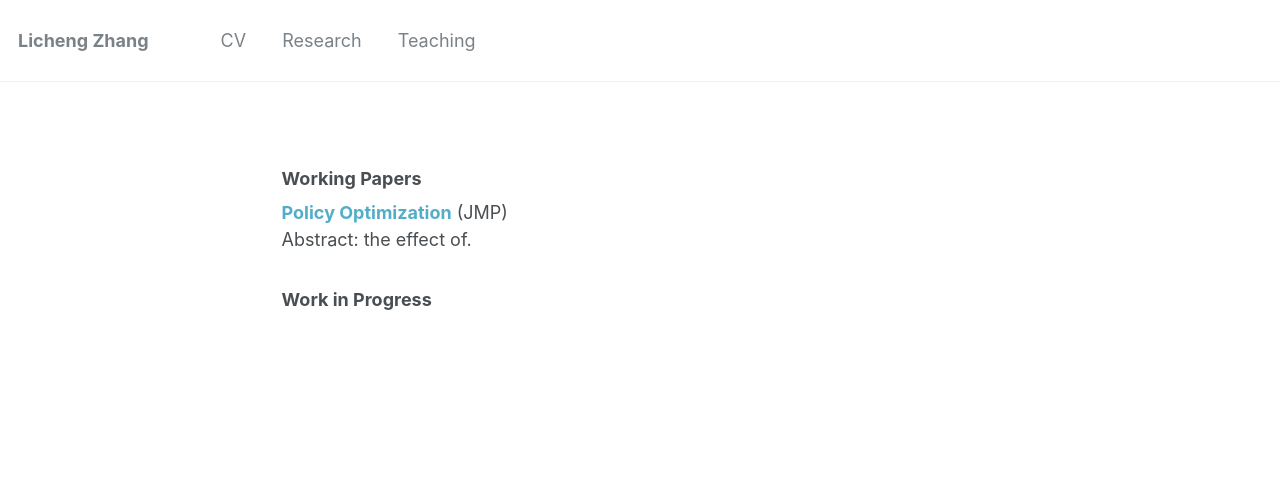
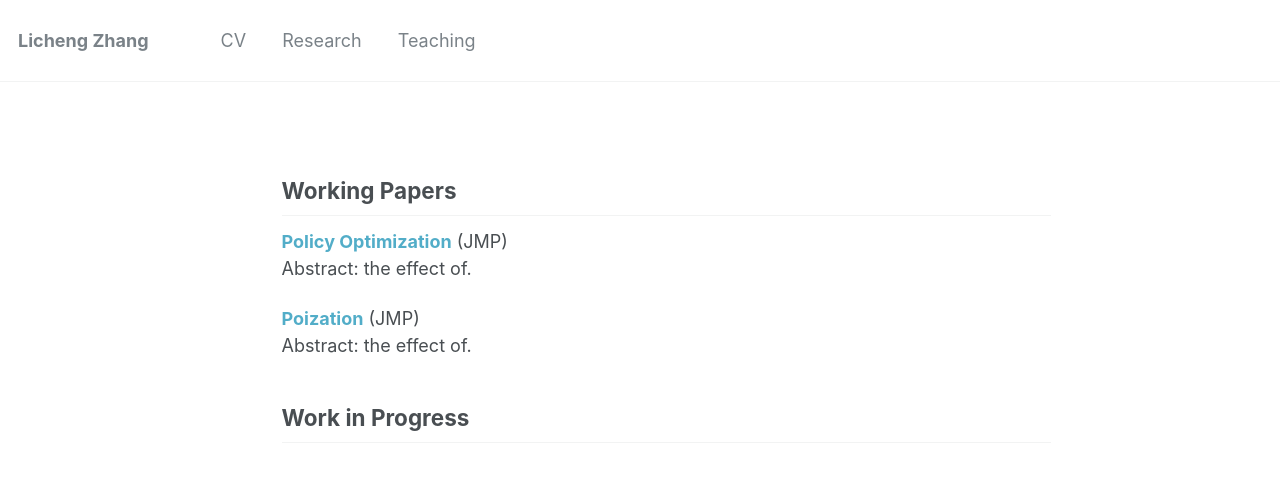
Before and after one commit to lichengzh/lichengzh.github.io, a Jekyll site: the page built from _pages/publications.md, in a window 1280 px wide. Shown: the top 482 px of the page. Built offline with Jekyll 4.4.1, drawn with Linux system fonts in a browser that asks for light colours.

Commit message:
Update publications.md

```diff
--- a/_pages/publications.md
+++ b/_pages/publications.md
@@ -2,9 +2,12 @@
 title: ""
 permalink: /publications/
 ---
-### Working Papers
+## Working Papers
 
 <b>[Policy Optimization](http://lichengzh.github.io/files/ov.pdf)</b> (JMP)<br>
 Abstract: the effect of. <br>
 
-### Work in Progress
+<b>[Poization](http://lichengzh.github.io/files/ov.pdf)</b> (JMP)<br>
+Abstract: the effect of. <br>
+
+## Work in Progress
```
